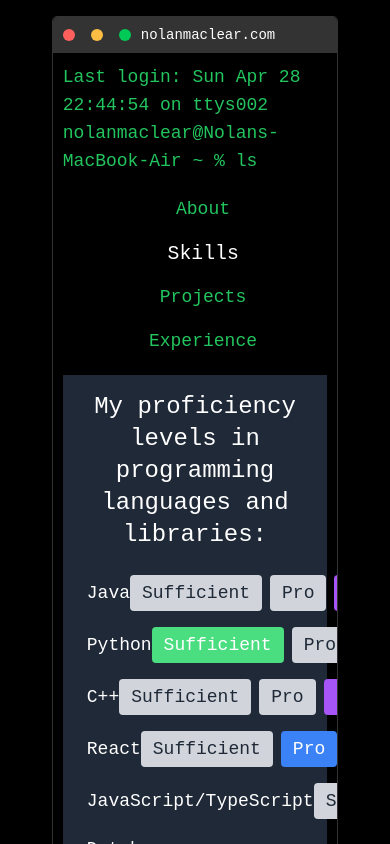
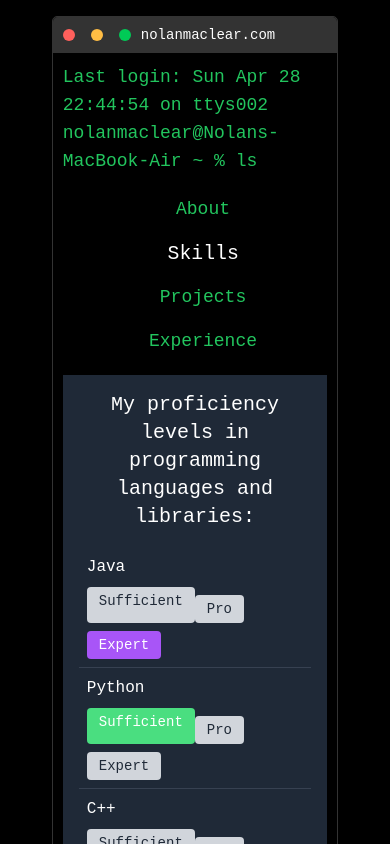
Before and after one commit to nmacl/nolanmaclear.com, a React (Vite) app: page / in a window 390 px wide. Both pictures are taken after a click on the button "Skills". Shown: the top 844 px of the page. Built offline with nearby package versions, Linux system fonts and the light colour scheme.

Commit message:
fixed more mobile

```diff
--- a/src/components/Projects.tsx
+++ b/src/components/Projects.tsx
@@ -1,22 +1,66 @@
 const Projects = () => {
   return (
-    <div>
-      <div className="mt-20 text-3xl text-center block">
-        <div className="mb-4">
-          <a className="underline" href="http://github.com/nmacl">github.com/nmacl</a>
-          <p className="text-xl text-gray-400 mt-2">This is where I store my public code repositories.</p>
-        </div>
-        <div className="mb-4">
-          <a className="underline font-bold text-blue-400" href="https://criblytics.web.app">criblytics.web.app</a>
-          <p className="text-xl text-gray-400 mt-2">A website to do a wide area search for good value rental properties.</p>
-        </div>
-        <div className="mb-4">
-          <a className="underline" href="https://mooreleonhardt.com">mooreleonhardt.com</a>
-          <p className="text-xl text-gray-400 mt-2">A freelance website I worked on for a client</p>
-        </div>
-        <div className="mb-4">
-          <a className="underline" href="https://www.youtube.com/watch?v=VijfHtyC0Rw">Pathfinders</a>
-          <p className="text-xl text-gray-400 mt-2">A group project I worked on for school</p>
+    <div className="mt-10 sm:mt-20 px-4 sm:px-6 lg:px-8">
+      <div className="max-w-4xl mx-auto">
+        <h2 className="text-2xl sm:text-3xl font-semibold text-center text-white mb-8">
+          My Projects
+        </h2>
+        <div className="space-y-6">
+          <div className="bg-gray-800 p-4 sm:p-6 rounded-lg shadow-md">
+            <a
+              className="underline text-blue-400 hover:text-blue-500 text-lg sm:text-xl font-medium block"
+              href="http://github.com/nmacl"
+              target="_blank"
+              rel="noopener noreferrer"
+            >
+              github.com/nmacl
+            </a>
+            <p className="text-gray-400 mt-2 text-base sm:text-lg">
+              This is where I store my public code repositories.
+            </p>
+          </div>
+
+          <div className="bg-gray-800 p-4 sm:p-6 rounded-lg shadow-md">
+            <a
+              className="underline text-blue-400 hover:text-blue-500 text-lg sm:text-xl font-medium block"
+              href="https://criblytics.web.app"
+              target="_blank"
+              rel="noopener noreferrer"
+            >
+              criblytics.web.app
+            </a>
+            <p className="text-gray-400 mt-2 text-base sm:text-lg">
+              A website to perform a wide-area search for good-value rental properties.
+            </p>
+          </div>
+
+          <div className="bg-gray-800 p-4 sm:p-6 rounded-lg shadow-md">
+            <a
+              className="underline text-blue-400 hover:text-blue-500 text-lg sm:text-xl font-medium block"
+              href="https://mooreleonhardt.com"
+              target="_blank"
+              rel="noopener noreferrer"
+            >
+              mooreleonhardt.com
+            </a>
+            <p className="text-gray-400 mt-2 text-base sm:text-lg">
+              A freelance website I developed for a client.
+            </p>
+          </div>
+
+          <div className="bg-gray-800 p-4 sm:p-6 rounded-lg shadow-md">
+            <a
+              className="underline text-blue-400 hover:text-blue-500 text-lg sm:text-xl font-medium block"
+              href="https://www.youtube.com/watch?v=VijfHtyC0Rw"
+              target="_blank"
+              rel="noopener noreferrer"
+            >
+              Pathfinders
+            </a>
+            <p className="text-gray-400 mt-2 text-base sm:text-lg">
+              A group project I collaborated on for school.
+            </p>
+          </div>
         </div>
       </div>
     </div>
--- a/src/components/Skills.tsx
+++ b/src/components/Skills.tsx
@@ -1,5 +1,3 @@
-import React from 'react';
-
 // Define types for the props of the Skill component
 interface SkillProps {
   name: string;
@@ -19,12 +17,18 @@ const Skill: React.FC<SkillProps> = ({ name, level }) => {
   };
 
   return (
-    <div className="flex justify-between items-center p-2">
-      <span className="text-white text-lg">{name}</span>
-      <div className="flex space-x-2">
-        <span className={`px-3 py-1 rounded ${getLevelClass('sufficient')}`}>Sufficient</span>
-        <span className={`px-3 py-1 rounded ${getLevelClass('pro')}`}>Pro</span>
-        <span className={`px-3 py-1 rounded ${getLevelClass('expert')}`}>Expert</span>
+    <div className="flex flex-col sm:flex-row justify-between items-start sm:items-center p-2 border-b border-gray-700">
+      <span className="text-white text-base sm:text-lg mb-2 sm:mb-0">{name}</span>
+      <div className="flex flex-wrap sm:flex-nowrap space-x-0 sm:space-x-2 space-y-2 sm:space-y-0">
+        <span className={`px-3 py-1 rounded ${getLevelClass('sufficient')} text-sm sm:text-base`}>
+          Sufficient
+        </span>
+        <span className={`px-3 py-1 rounded ${getLevelClass('pro')} text-sm sm:text-base`}>
+          Pro
+        </span>
+        <span className={`px-3 py-1 rounded ${getLevelClass('expert')} text-sm sm:text-base`}>
+          Expert
+        </span>
       </div>
     </div>
   );
@@ -44,14 +48,16 @@ const Skills: React.FC = () => {
     { name: 'Python', level: 'sufficient' },
     { name: 'C++', level: 'expert' },
     { name: 'React', level: 'pro' },
-    { name: 'JavaScript/TypeScript', level: 'pro'},
-    { name: 'Database (SQL)', level: 'pro'},
-    { name: 'Solidity', level: 'expert'}
+    { name: 'JavaScript/TypeScript', level: 'pro' },
+    { name: 'Database (SQL)', level: 'pro' },
+    { name: 'Solidity', level: 'expert' }
   ];
 
   return (
-    <div className="bg-gray-800 text-white p-4 rounded-lg shadow-md">
-      <p className="text-2xl text-center mb-4">My proficiency levels in programming languages and libraries:</p>
+    <div className="bg-gray-800 text-white p-4 sm:p-6 rounded-lg shadow-md max-w-3xl mx-auto">
+      <p className="text-xl sm:text-2xl text-center mb-4 sm:mb-6">
+        My proficiency levels in programming languages and libraries:
+      </p>
       <div>
         {skillsData.map(skill => (
           <Skill key={skill.name} name={skill.name} level={skill.level} />
```
